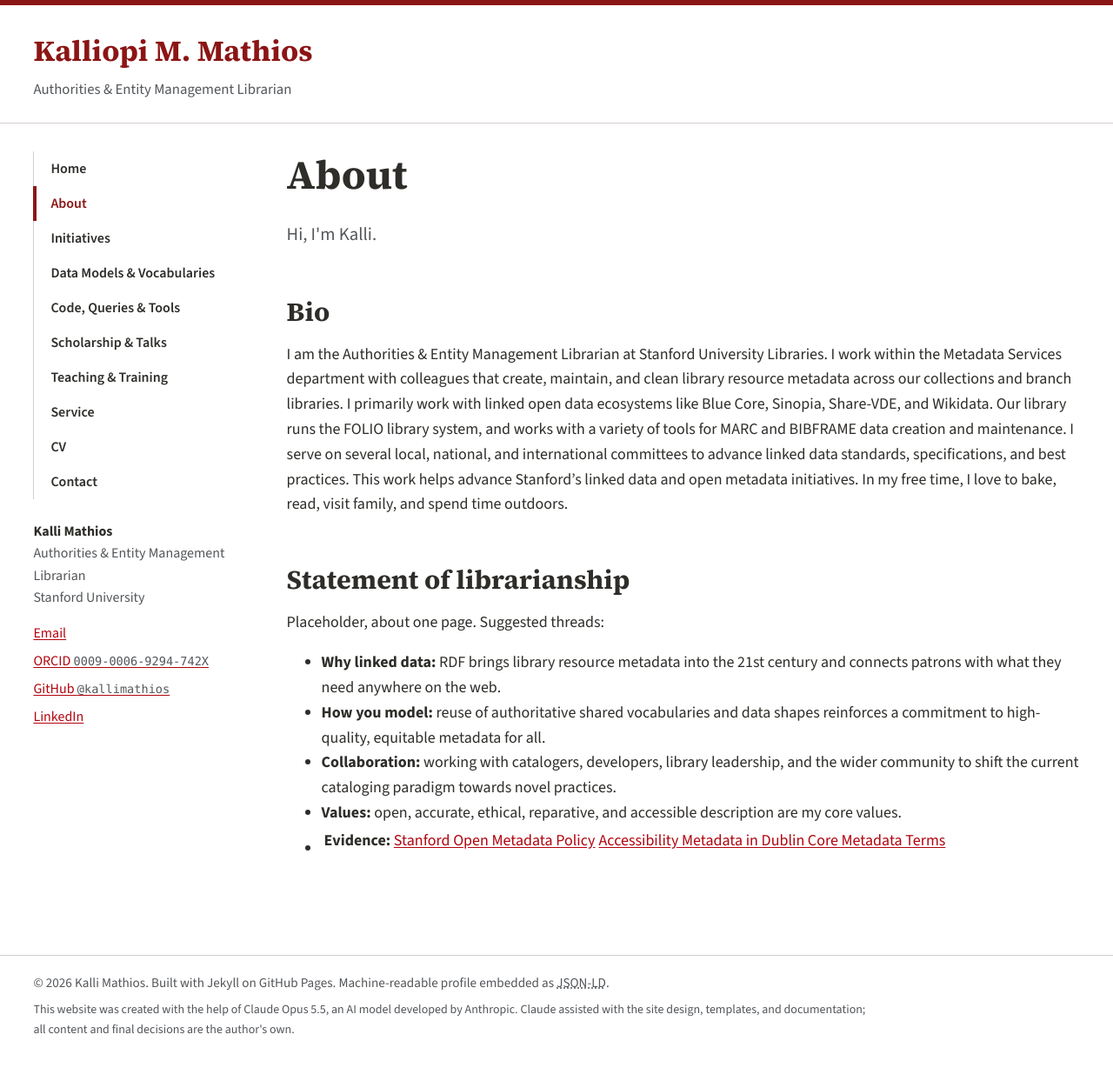
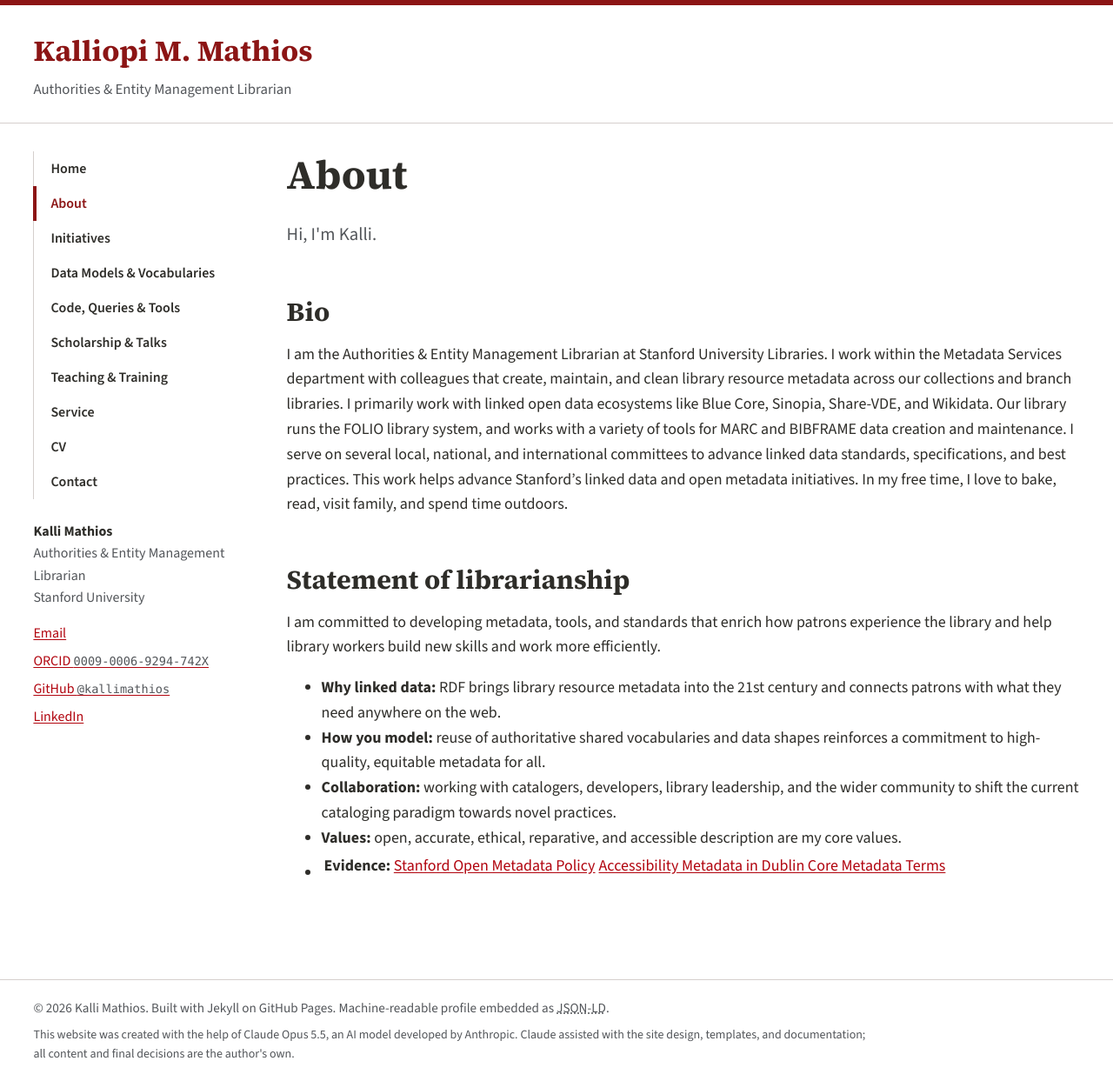
Before and after one commit to kallimathios/kallimathios, a Jekyll site: the page built from about.md, in a window 1280 px wide. Shown: the whole page at 87% size. Built offline with Jekyll 4.4.1, drawn with Linux system fonts in a browser that asks for light colours; before the commit the page ends 1214 px from its top, so only the background shows below that.

Commit message:
Revise librarianship statement in about.md
Updated the statement of librarianship to reflect commitment to metadata development and collaboration.

```diff
--- a/about.md
+++ b/about.md
@@ -9,7 +9,7 @@ I am the Authorities & Entity Management Librarian at Stanford University Librar
 
 ## Statement of librarianship
 
-Placeholder, about one page. Suggested threads:
+I am committed to developing metadata, tools, and standards that enrich how patrons experience the library and help library workers build new skills and work more efficiently.
 
 - **Why linked data:** RDF brings library resource metadata into the 21st century and connects patrons with what they need anywhere on the web.
 - **How you model:** reuse of authoritative shared vocabularies and data shapes reinforces a commitment to high-quality, equitable metadata for all.
```
